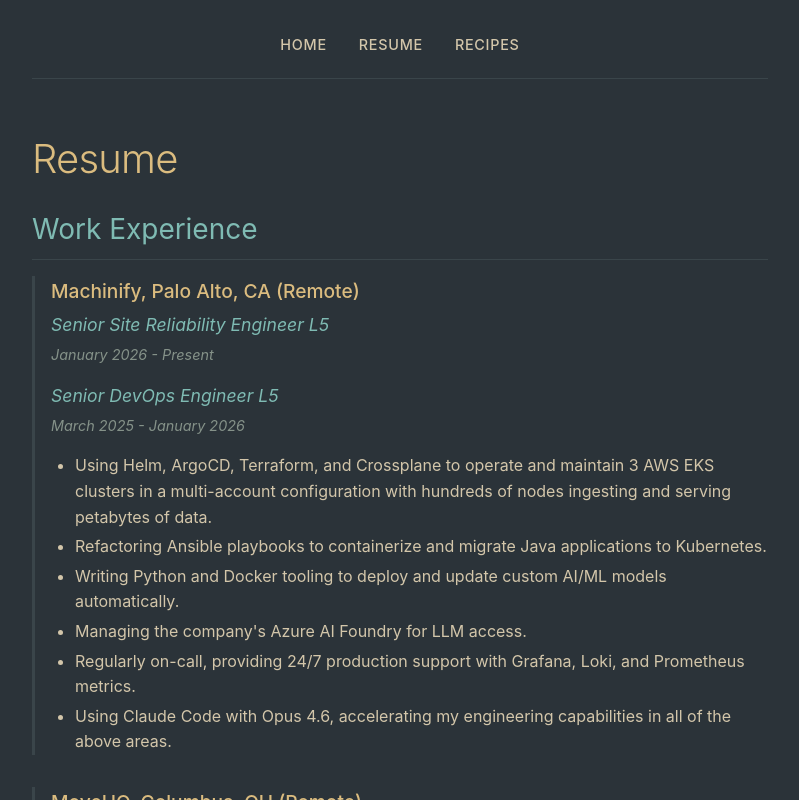
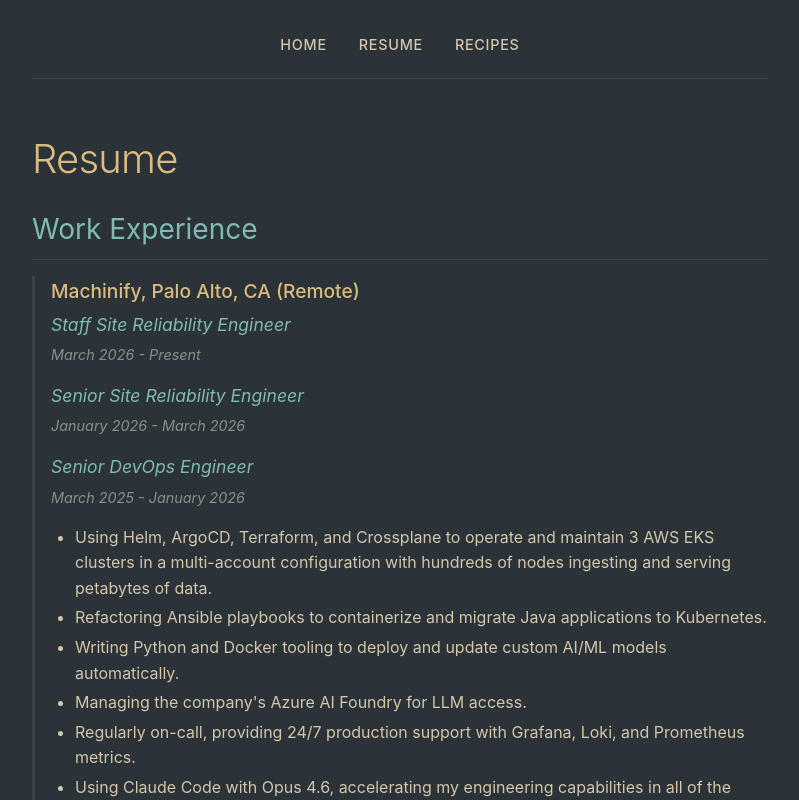
Before and after one commit to austinorth/austinorth.com, a React (Vite) app: page /resume in a window 1280 px wide. Shown: the top 800 px of the page, without its empty margins (240-1039 px from the left). Built offline with nearby package versions, Linux system fonts and the light colour scheme.

Commit message:
Resume update
Signed-off-by: Austin Orth <31007285+austinorth@users.noreply.github.com>

```diff
--- a/src/components/Resume.tsx
+++ b/src/components/Resume.tsx
@@ -8,9 +8,11 @@
 
         <div className="job">
           <h3>Machinify, Palo Alto, CA (Remote)</h3>
-          <h4>Senior Site Reliability Engineer L5</h4>
-          <div className="job-dates">January 2026 - Present</div>
-          <h4>Senior DevOps Engineer L5</h4>
+          <h4>Staff Site Reliability Engineer</h4>
+          <div className="job-dates">March 2026 - Present</div>
+          <h4>Senior Site Reliability Engineer</h4>
+          <div className="job-dates">January 2026 - March 2026</div>
+          <h4>Senior DevOps Engineer</h4>
           <div className="job-dates">March 2025 - January 2026</div>
           <ul>
             <li>
```
